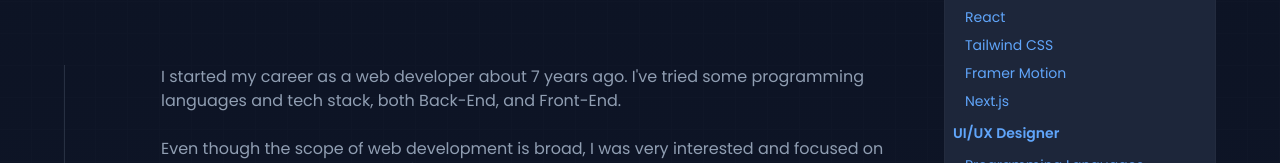
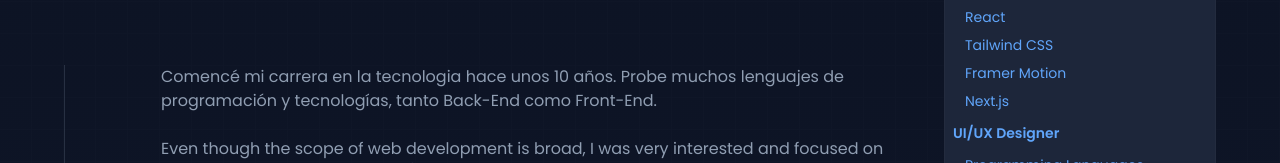
Before and after one commit to ImJars/Development-full-coding, a React (Vite) app: page /skills in a window 1280 px wide. Shown: the part 447-610 px from the top of the page. Built offline with nearby package versions, Linux system fonts and the light colour scheme.

Commit message:
Update skills.jsx

```diff
--- a/src/skills.jsx
+++ b/src/skills.jsx
@@ -262,9 +262,7 @@ function Skills() {
                                         text-text-general text-base space-y-6"
                 >
                   <h1>
-                    I started my career as a web developer about 7 years ago.
-                    I've tried some programming languages and tech stack, both
-                    Back-End, and Front-End.
+                    Comencé mi carrera en la tecnologia hace unos 10 años. Probe muchos lenguajes de programación y tecnologías, tanto Back-End como Front-End.
                   </h1>
                   <h2>
                     Even though the scope of web development is broad, I was
```
